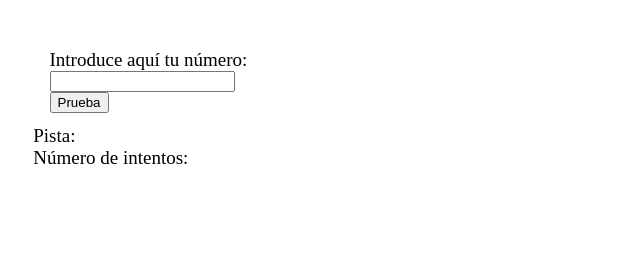
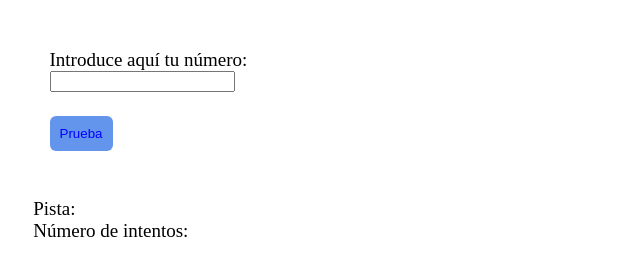
Before and after one commit to ANGELACAMU/Ejercicio-Evaluaci-n-Intermedia, a plain HTML site: page index.html in a window 1280 px wide. Shown: the part 57-332 px from the top of the page, without its empty margins (0-640 px from the left). Drawn offline with Linux system fonts and the light colour scheme.

Commit message:
some styles more

```diff
--- a/css/styles.css
+++ b/css/styles.css
@@ -16,4 +16,15 @@
     flex-direction: column;
     align-items: flex-start;
     border: none;
+    margin-bottom: 35px;
 }
+
+.button1 {
+    background-color: cornflowerblue;
+    color: blue;
+    border-radius: 6px;
+    border: none;
+    padding: 10px;
+    margin-top: 2%;
+
+}
--- a/index.html
+++ b/index.html
@@ -14,7 +14,7 @@
     <form class="form1" action="">
         <fieldset class="fieldset1"> Introduce aquí tu número:
             <input type="number">
-            <button>Prueba
+            <button class="button1">Prueba
             </button>
         </fieldset>
 
```
Also changed, not shown: main.js (line endings or trailing spaces).
